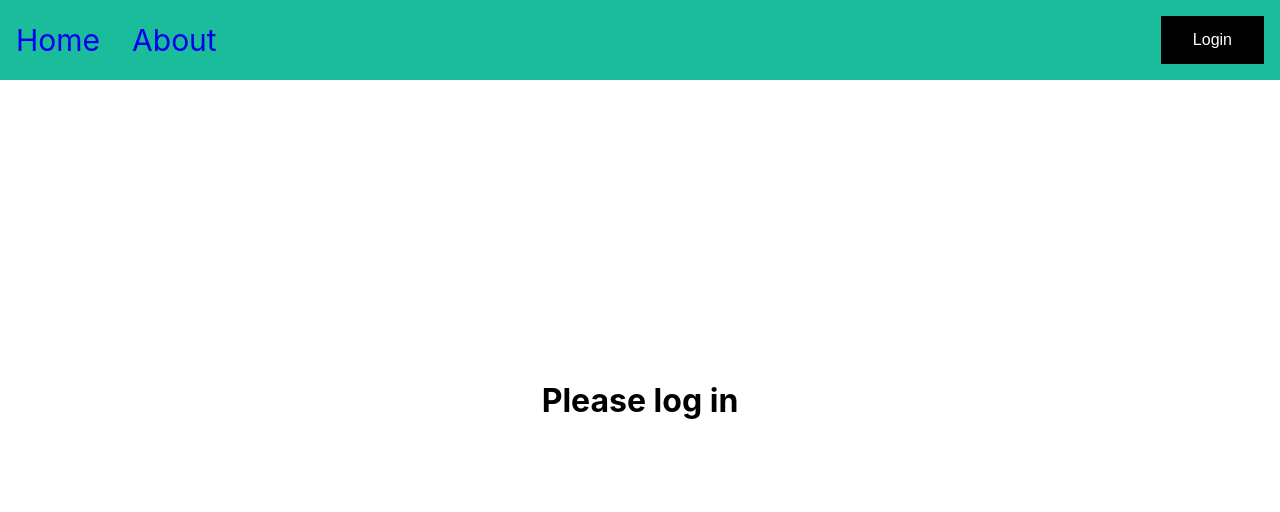
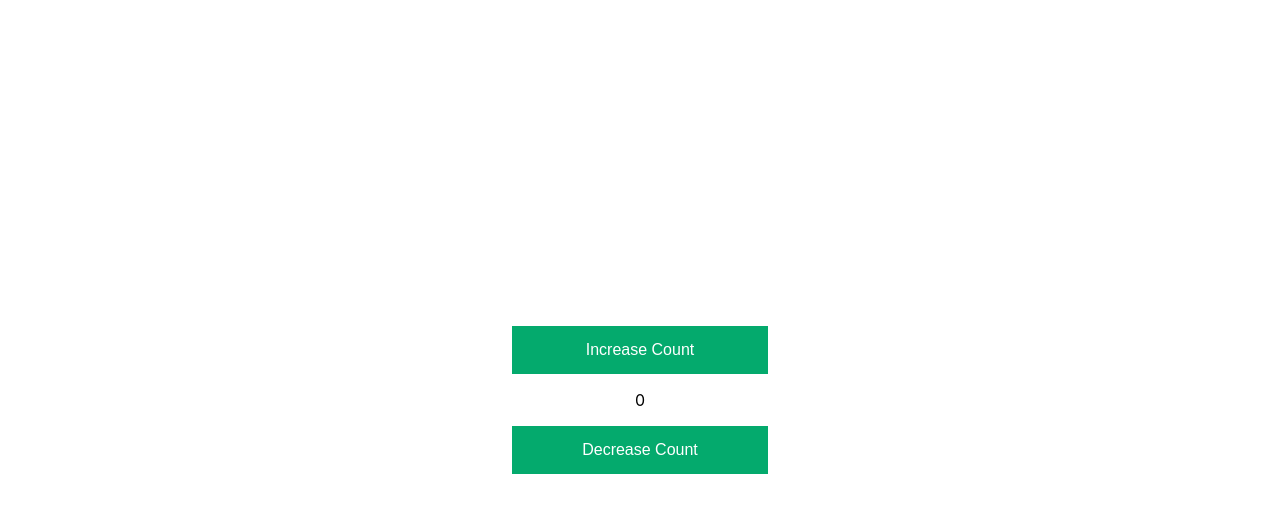
Before and after one commit to shanyaverma03/HooksDemo, a React (Create React App) app: page / in a window 1280 px wide. Shown: the top 512 px of the page. Built offline with nearby package versions, Linux system fonts and the light colour scheme.

Commit message:
Add useReducer example

```diff
--- a/src/App.js
+++ b/src/App.js
@@ -4,6 +4,7 @@ import "./App.css";
 import Header from "./components/ContextDemo/Header";
 import Homepage from "./components/ContextDemo/Homepage";
 import AuthContext from "./store/AuthContext";
+import StateReducer from "./components/ReducerDemo/StateReducer";
 
 function App() {
   const [isLoggedIn, setIsLoggedIn] = useState(
@@ -11,10 +12,11 @@ function App() {
   );
 
   return (
-    <AuthContext.Provider value={{ isLoggedIn, setIsLoggedIn }}>
-      <Header />
-      <Homepage />
-    </AuthContext.Provider>
+    // <AuthContext.Provider value={{ isLoggedIn, setIsLoggedIn }}>
+    //   <Header />
+    //   <Homepage />
+    // </AuthContext.Provider>
+    <StateReducer />
   );
 }
 
--- /dev/null
+++ b/src/components/ReducerDemo/StateReducer.js
@@ -0,0 +1,40 @@
+import { useReducer } from "react";
+
+import "../State.css";
+
+const ACTIONS = {
+  INCREMENT: "increment",
+  DECREMENT: "decrement",
+};
+const reducer = (state, action) => {
+  if (action.type === ACTIONS.INCREMENT) {
+    return { count: state.count + 1 };
+  } else if (action.type === ACTIONS.DECREMENT) {
+    return { count: state.count - 1 };
+  } else {
+    return state;
+  }
+};
+
+const StateReducer = () => {
+  const [state, dispatch] = useReducer(reducer, { count: 0 });
+
+  const increaseCount = () => {
+    dispatch({ type: ACTIONS.INCREMENT });
+  };
+
+  const decreaseCount = () => {
+    dispatch({ type: ACTIONS.DECREMENT });
+  };
+
+  return (
+    <div className="wrapper">
+      <button onClick={increaseCount}>Increase Count</button>
+
+      <section>{state.count}</section>
+      <button onClick={decreaseCount}>Decrease Count</button>
+    </div>
+  );
+};
+
+export default StateReducer;
```
